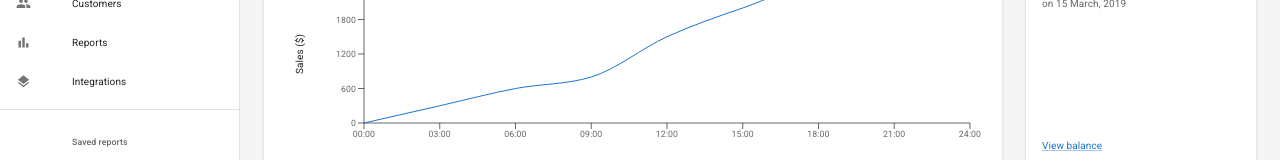
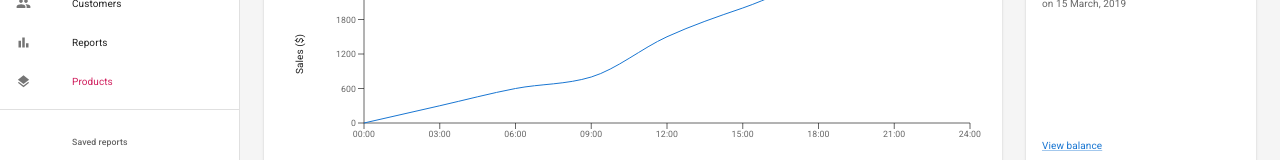
Before and after one commit to git714/Ecommerce-webApp, a React (Create React App) app in the folder flipkart/: page /admindashboard in a window 1280 px wide. Shown: the part 167-327 px from the top of the page. Built offline with nearby package versions, Linux system fonts and the light colour scheme; no server answers.

Commit message:
Update listItems.js

```diff
--- a/flipkart/src/admin/Admindashboard/listItems.js
+++ b/flipkart/src/admin/Admindashboard/listItems.js
@@ -40,7 +40,7 @@ export const mainListItems = (
       <ListItemIcon>
         <LayersIcon />
       </ListItemIcon>
-      <ListItemText primary="Integrations" />
+      <Link to="/product"><ListItemText primary="Products" /></Link>
     </ListItemButton>
   </React.Fragment>
 );
```
